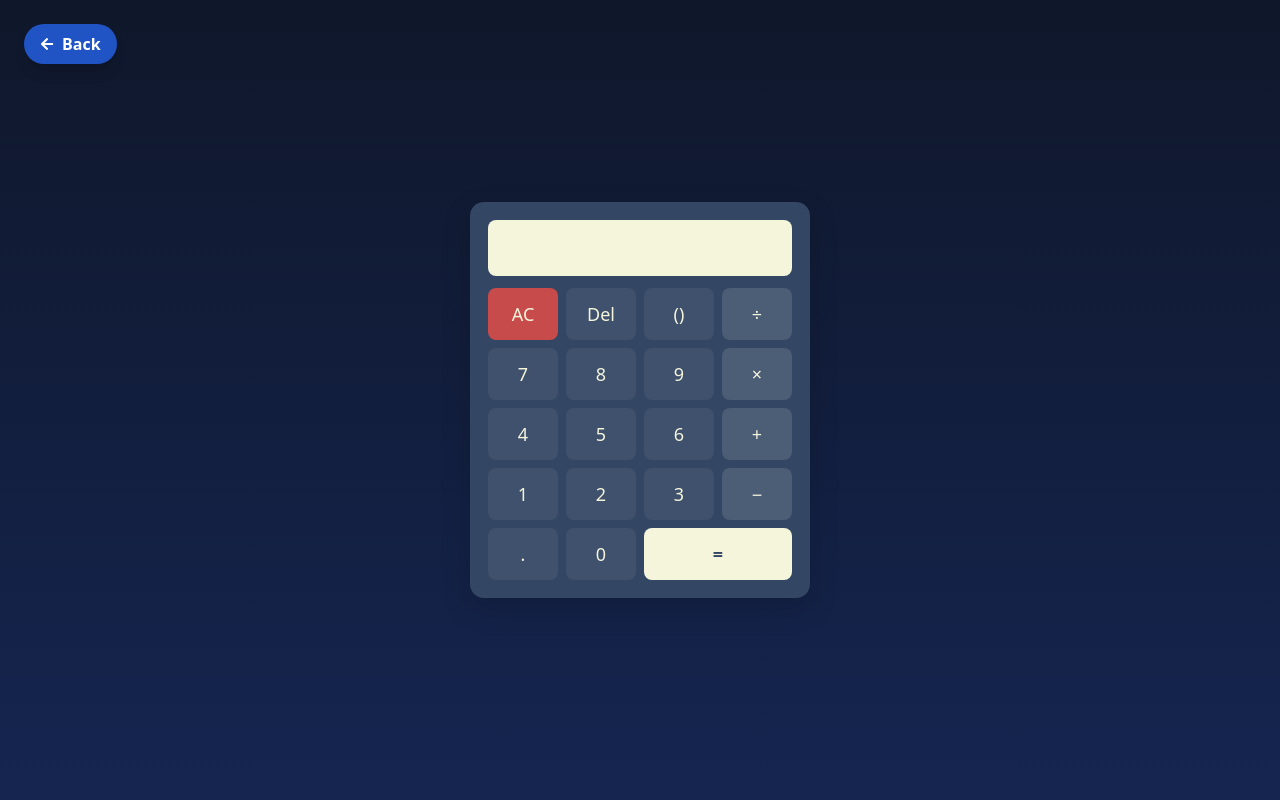
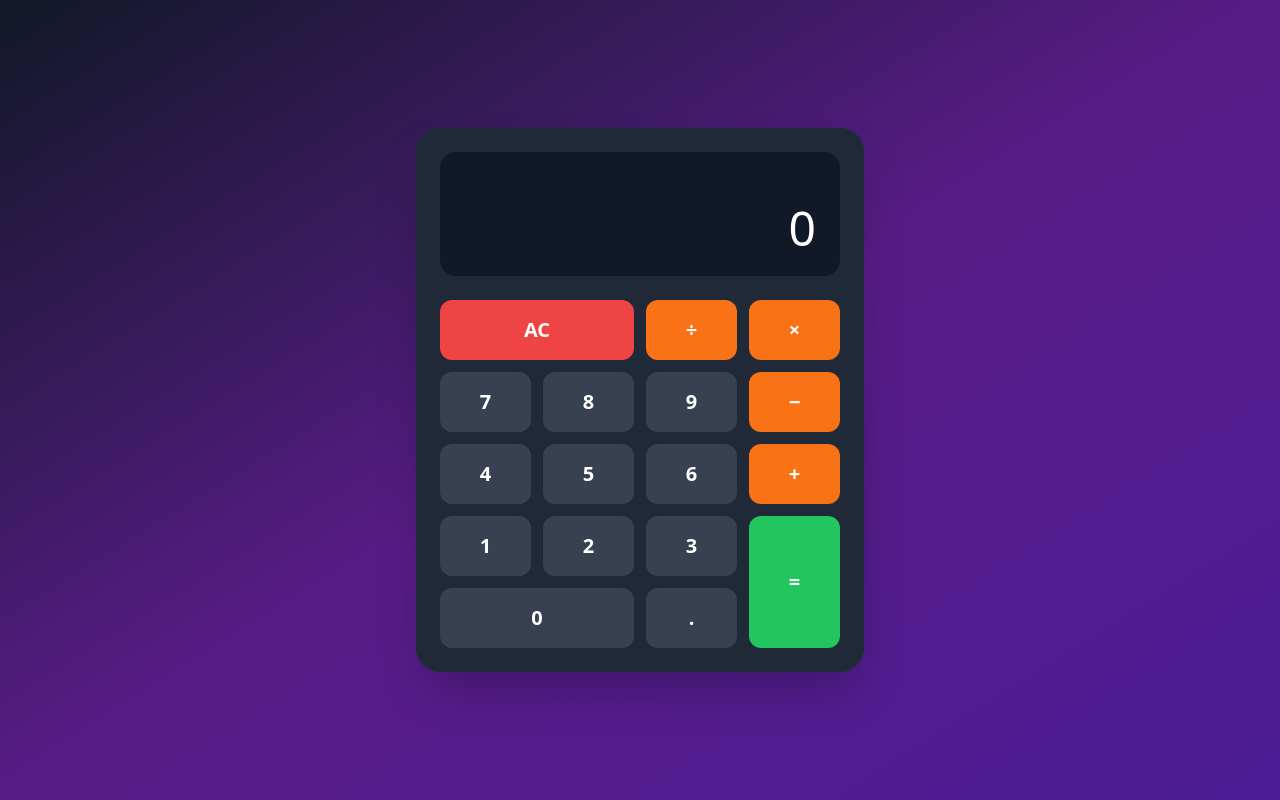
Before and after one commit to DinzMan/my-portfolio, a React (Create React App) app: page /calculator in a window 1280 px wide. Built offline with nearby package versions, Linux system fonts and the light colour scheme.

Commit message:
calculator.jsx updated

```diff
--- a/src/pages/calculator.jsx
+++ b/src/pages/calculator.jsx
@@ -1,223 +1,188 @@
-import React, { useState } from 'react';
-import { useNavigate } from 'react-router-dom';
-import { FaArrowLeft } from 'react-icons/fa';
+import React, { useState, useEffect, useCallback } from "react";
 
 const Calculator = () => {
-  const navigate = useNavigate();
-  const [display, setDisplay] = useState('');
-  const [openParen, setOpenParen] = useState(false);
+  const [display, setDisplay] = useState("0");
+  const [previousValue, setPreviousValue] = useState(null);
+  const [operation, setOperation] = useState(null);
+  const [waitingForOperand, setWaitingForOperand] = useState(false);
 
-  const appendToDisplay = (text) => {
-    setDisplay(prev => prev + text);
-  };
-
-  const clearDisplay = () => {
-    setDisplay('');
-  };
-
-  const deleteLastChar = () => {
-    setDisplay(prev => prev.slice(0, -1));
-  };
-
-  const toggleParentheses = () => {
-    setDisplay(prev => prev + (openParen ? ')' : '('));
-    setOpenParen(prev => !prev);
-  };
-
-  const evaluate = () => {
-    const expr = display
-      .replace(/÷/g, '/')
-      .replace(/×/g, '*')
-      .replace(/−/g, '-');
-
-    try {
-      // Validation: allow only digits, operators, parentheses, dot and spaces
-      if (!/^[0-9+\-*/().\s]+$/.test(expr)) {
-        throw new Error('Invalid characters');
-      }
-      // Using Function constructor as a safer alternative to eval
-      const result = Function('"use strict"; return (' + expr + ')')();
-      setDisplay(String(result));
-    } catch (err) {
-      setDisplay('Error');
-      setTimeout(() => setDisplay(''), 1000);
+  const inputDigit = (digit) => {
+    if (waitingForOperand) {
+      setDisplay(String(digit));
+      setWaitingForOperand(false);
+    } else {
+      setDisplay(display === "0" ? String(digit) : display + digit);
     }
   };
 
-  const handleKeyDown = (e) => {
-    const allowed = '0123456789+-*/().';
-    if (allowed.includes(e.key)) {
-      appendToDisplay(e.key);
-      e.preventDefault();
-    } else if (e.key === 'Enter' || e.key === '=') {
-      evaluate();
-      e.preventDefault();
-    } else if (e.key === 'Backspace') {
-      deleteLastChar();
-      e.preventDefault();
-    } else if (e.key.toLowerCase() === 'c') {
-      clearDisplay();
+  const inputDecimal = () => {
+    if (waitingForOperand) {
+      setDisplay("0.");
+      setWaitingForOperand(false);
+    } else if (display.indexOf(".") === -1) {
+      setDisplay(display + ".");
     }
   };
 
-  React.useEffect(() => {
-    window.addEventListener('keydown', handleKeyDown);
-    return () => window.removeEventListener('keydown', handleKeyDown);
-  }, [display]);
+  const clear = () => {
+    setDisplay("0");
+    setPreviousValue(null);
+    setOperation(null);
+    setWaitingForOperand(false);
+  };
+
+  const performOperation = (nextOperation) => {
+    const inputValue = parseFloat(display);
+
+    if (previousValue === null) {
+      setPreviousValue(inputValue);
+    } else if (operation) {
+      const currentValue = previousValue || 0;
+      let newValue = currentValue;
+
+      // Safe evaluation without using Function constructor
+      switch (operation) {
+        case "+":
+          newValue = currentValue + inputValue;
+          break;
+        case "-":
+          newValue = currentValue - inputValue;
+          break;
+        case "*":
+          newValue = currentValue * inputValue;
+          break;
+        case "/":
+          newValue = currentValue / inputValue;
+          break;
+        default:
+          newValue = inputValue;
+      }
+
+      setDisplay(String(newValue));
+      setPreviousValue(newValue);
+    }
+
+    setWaitingForOperand(true);
+    setOperation(nextOperation);
+  };
+
+  const handleKeyDown = useCallback((event) => {
+    const key = event.key;
+
+    if (key >= "0" && key <= "9") {
+      inputDigit(parseInt(key));
+    } else if (key === ".") {
+      inputDecimal();
+    } else if (key === "+" || key === "-" || key === "*" || key === "/") {
+      performOperation(key);
+    } else if (key === "Enter" || key === "=") {
+      performOperation("=");
+    } else if (key === "Escape" || key === "c" || key === "C") {
+      clear();
+    }
+  }, [display, previousValue, operation, waitingForOperand]); // Added all dependencies
+
+  useEffect(() => {
+    window.addEventListener("keydown", handleKeyDown);
+    return () => window.removeEventListener("keydown", handleKeyDown);
+  }, [handleKeyDown]); // Now includes handleKeyDown
 
   return (
-    <div className="min-h-screen flex items-center justify-center bg-gradient-to-b from-[#0F172A] to-[#1E3A8A]/40 relative py-20 px-4">
-      {/* Back Button */}
+    <div className="min-h-screen bg-gradient-to-br from-gray-900 via-purple-900 to-violet-900 flex items-center justify-center p-4">
+      <div className="bg-gray-800 rounded-3xl shadow-2xl p-6 w-full max-w-md">
+        <div className="bg-gray-900 rounded-2xl p-6 mb-6 text-right">
+          <div className="text-gray-400 text-sm mb-1 h-6">
+            {previousValue !== null && operation ? `${previousValue} ${operation}` : ""}
+          </div>
+          <div className="text-white text-5xl font-light overflow-hidden">
+            {display}
+          </div>
+        </div>
+
+        <div className="grid grid-cols-4 gap-3">
           <button
-        onClick={() => navigate("/")}
-        className="absolute top-6 left-4 sm:left-6 flex items-center gap-2 px-4 py-2 bg-blue-600/80 hover:bg-blue-600 rounded-full text-white font-semibold transition-all duration-300 transform hover:scale-105 shadow-lg hover:shadow-blue-500/50 z-10"
-      >
-        <FaArrowLeft className="text-sm" />
-        <span className="hidden sm:inline">Back</span>
-      </button>
-
-      <div
-        className="w-[340px] bg-[#334663] text-[#f5f5dc] p-[18px] rounded-[14px] shadow-[0_10px_30px_rgba(0,0,0,0.15)]"
-        aria-label="Calculator"
-      >
-        <input
-          className="w-full px-[14px] py-3 text-2xl rounded-lg border-none mb-3 text-right bg-[#f5f5dc] text-[#334663] outline-none"
-          type="text"
-          inputMode="decimal"
-          autoComplete="off"
-          readOnly
-          value={display}
-          aria-label="Display"
-        />
-
-        <div className="grid grid-cols-4 gap-2">
-          {/* Row 1 */}
-          <button
-            className="text-lg px-3 py-3 rounded-lg border-none cursor-pointer bg-[#c74b4b] text-[#f5f5dc] transition-all duration-75 ease-in-out active:translate-y-[1px] hover:opacity-90"
-            onClick={clearDisplay}
+            onClick={clear}
+            className="col-span-2 bg-red-500 hover:bg-red-600 text-white rounded-xl p-4 text-xl font-semibold transition-all"
           >
             AC
           </button>
           <button
-            className="text-lg px-3 py-3 rounded-lg border-none cursor-pointer bg-white/[0.06] text-[#f5f5dc] transition-all duration-75 ease-in-out active:translate-y-[1px] hover:opacity-90"
-            onClick={deleteLastChar}
-          >
-            Del
-          </button>
-          <button
-            className="text-lg px-3 py-3 rounded-lg border-none cursor-pointer bg-white/[0.06] text-[#f5f5dc] transition-all duration-75 ease-in-out active:translate-y-[1px] hover:opacity-90"
-            onClick={toggleParentheses}
-          >
-            ()
-          </button>
-          <button
-            className="text-lg px-3 py-3 rounded-lg border-none cursor-pointer bg-white/[0.12] text-[#f5f5dc] transition-all duration-75 ease-in-out active:translate-y-[1px] hover:opacity-90"
-            onClick={() => appendToDisplay('/')}
+            onClick={() => performOperation("/")}
+            className="bg-orange-500 hover:bg-orange-600 text-white rounded-xl p-4 text-xl font-semibold transition-all"
           >
             ÷
           </button>
-
-          {/* Row 2 */}
           <button
-            className="text-lg px-3 py-3 rounded-lg border-none cursor-pointer bg-white/[0.06] text-[#f5f5dc] transition-all duration-75 ease-in-out active:translate-y-[1px] hover:opacity-90"
-            onClick={() => appendToDisplay('7')}
-          >
-            7
-          </button>
-          <button
-            className="text-lg px-3 py-3 rounded-lg border-none cursor-pointer bg-white/[0.06] text-[#f5f5dc] transition-all duration-75 ease-in-out active:translate-y-[1px] hover:opacity-90"
-            onClick={() => appendToDisplay('8')}
-          >
-            8
-          </button>
-          <button
-            className="text-lg px-3 py-3 rounded-lg border-none cursor-pointer bg-white/[0.06] text-[#f5f5dc] transition-all duration-75 ease-in-out active:translate-y-[1px] hover:opacity-90"
-            onClick={() => appendToDisplay('9')}
-          >
-            9
-          </button>
-          <button
-            className="text-lg px-3 py-3 rounded-lg border-none cursor-pointer bg-white/[0.12] text-[#f5f5dc] transition-all duration-75 ease-in-out active:translate-y-[1px] hover:opacity-90"
-            onClick={() => appendToDisplay('*')}
+            onClick={() => performOperation("*")}
+            className="bg-orange-500 hover:bg-orange-600 text-white rounded-xl p-4 text-xl font-semibold transition-all"
           >
             ×
           </button>
 
-          {/* Row 3 */}
+          {[7, 8, 9].map((num) => (
             <button
-            className="text-lg px-3 py-3 rounded-lg border-none cursor-pointer bg-white/[0.06] text-[#f5f5dc] transition-all duration-75 ease-in-out active:translate-y-[1px] hover:opacity-90"
-            onClick={() => appendToDisplay('4')}
+              key={num}
+              onClick={() => inputDigit(num)}
+              className="bg-gray-700 hover:bg-gray-600 text-white rounded-xl p-4 text-xl font-semibold transition-all"
             >
-            4
+              {num}
             </button>
+          ))}
           <button
-            className="text-lg px-3 py-3 rounded-lg border-none cursor-pointer bg-white/[0.06] text-[#f5f5dc] transition-all duration-75 ease-in-out active:translate-y-[1px] hover:opacity-90"
-            onClick={() => appendToDisplay('5')}
+            onClick={() => performOperation("-")}
+            className="bg-orange-500 hover:bg-orange-600 text-white rounded-xl p-4 text-xl font-semibold transition-all"
           >
-            5
+            −
           </button>
+
+          {[4, 5, 6].map((num) => (
             <button
-            className="text-lg px-3 py-3 rounded-lg border-none cursor-pointer bg-white/[0.06] text-[#f5f5dc] transition-all duration-75 ease-in-out active:translate-y-[1px] hover:opacity-90"
-            onClick={() => appendToDisplay('6')}
+              key={num}
+              onClick={() => inputDigit(num)}
+              className="bg-gray-700 hover:bg-gray-600 text-white rounded-xl p-4 text-xl font-semibold transition-all"
             >
-            6
+              {num}
             </button>
+          ))}
           <button
-            className="text-lg px-3 py-3 rounded-lg border-none cursor-pointer bg-white/[0.12] text-[#f5f5dc] transition-all duration-75 ease-in-out active:translate-y-[1px] hover:opacity-90"
-            onClick={() => appendToDisplay('+')}
+            onClick={() => performOperation("+")}
+            className="bg-orange-500 hover:bg-orange-600 text-white rounded-xl p-4 text-xl font-semibold transition-all"
           >
             +
           </button>
 
-          {/* Row 4 */}
+          {[1, 2, 3].map((num) => (
             <button
-            className="text-lg px-3 py-3 rounded-lg border-none cursor-pointer bg-white/[0.06] text-[#f5f5dc] transition-all duration-75 ease-in-out active:translate-y-[1px] hover:opacity-90"
-            onClick={() => appendToDisplay('1')}
+              key={num}
+              onClick={() => inputDigit(num)}
+              className="bg-gray-700 hover:bg-gray-600 text-white rounded-xl p-4 text-xl font-semibold transition-all"
             >
-            1
+              {num}
             </button>
+          ))}
           <button
-            className="text-lg px-3 py-3 rounded-lg border-none cursor-pointer bg-white/[0.06] text-[#f5f5dc] transition-all duration-75 ease-in-out active:translate-y-[1px] hover:opacity-90"
-            onClick={() => appendToDisplay('2')}
+            onClick={() => performOperation("=")}
+            className="row-span-2 bg-green-500 hover:bg-green-600 text-white rounded-xl p-4 text-xl font-semibold transition-all"
           >
-            2
-          </button>
-          <button
-            className="text-lg px-3 py-3 rounded-lg border-none cursor-pointer bg-white/[0.06] text-[#f5f5dc] transition-all duration-75 ease-in-out active:translate-y-[1px] hover:opacity-90"
-            onClick={() => appendToDisplay('3')}
-          >
-            3
-          </button>
-          <button
-            className="text-lg px-3 py-3 rounded-lg border-none cursor-pointer bg-white/[0.12] text-[#f5f5dc] transition-all duration-75 ease-in-out active:translate-y-[1px] hover:opacity-90"
-            onClick={() => appendToDisplay('-')}
-          >
-            −
+            =
           </button>
 
-          {/* Row 5 */}
           <button
-            className="text-lg px-3 py-3 rounded-lg border-none cursor-pointer bg-white/[0.06] text-[#f5f5dc] transition-all duration-75 ease-in-out active:translate-y-[1px] hover:opacity-90"
-            onClick={() => appendToDisplay('.')}
-          >
-            .
-          </button>
-          <button
-            className="text-lg px-3 py-3 rounded-lg border-none cursor-pointer bg-white/[0.06] text-[#f5f5dc] transition-all duration-75 ease-in-out active:translate-y-[1px] hover:opacity-90"
-            onClick={() => appendToDisplay('0')}
+            onClick={() => inputDigit(0)}
+            className="col-span-2 bg-gray-700 hover:bg-gray-600 text-white rounded-xl p-4 text-xl font-semibold transition-all"
           >
             0
           </button>
           <button
-            className="col-span-2 text-lg px-3 py-3 rounded-lg border-none cursor-pointer bg-[#f5f5dc] text-[#334663] font-semibold transition-all duration-75 ease-in-out active:translate-y-[1px] hover:opacity-90"
-            onClick={evaluate}
+            onClick={inputDecimal}
+            className="bg-gray-700 hover:bg-gray-600 text-white rounded-xl p-4 text-xl font-semibold transition-all"
           >
-            =
+            .
           </button>
         </div>
       </div>
     </div>
   );
-}
+};
 
 export default Calculator;
```
Lines whose indentation alone changed are shown as unchanged.
